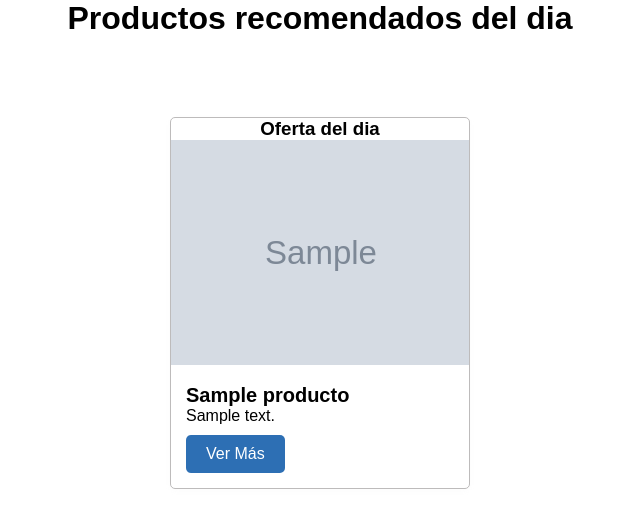
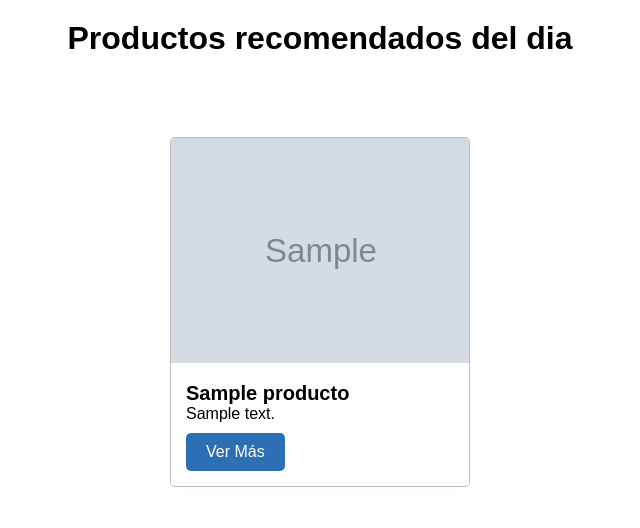
Before and after one commit to Droides1826/pproyecto, a Flask app: page / in a window 1280 px wide. Shown: the part 64-592 px from the top of the page, without its empty margins (320-960 px from the left). Run offline with Flask 3, Linux system fonts and the light colour scheme; tables that the repository leaves empty or names only in its code hold one stand-in row (values such as "Sample post"); grey boxes marked "Sample" are stand-in pictures.

Commit message:
se realizaron arreglos

```diff
--- a/static/css/index.css
+++ b/static/css/index.css
@@ -119,9 +119,6 @@ body {
 }
 .titulo3{
     text-align: center;
+    margin-top: 20px;
     font-family: Arial, Helvetica, sans-serif;
 }
-.titulo4{
-    text-align: center;
-
-}
--- a/template/index.html
+++ b/template/index.html
@@ -28,7 +28,6 @@
     <div class="producto-container">
         {% for producto in data %}
         <div class="hogar">
-            <h3 class="titulo4">Oferta del dia</h3>
             <img class="imagen" src="{{ url_for('static', filename='uploads/' ~ producto.nombre_imagen) }}" alt="">
             <div class="card-hogar">
                 <h1 class="title1">{{ producto.nombre }}</h1>
```
